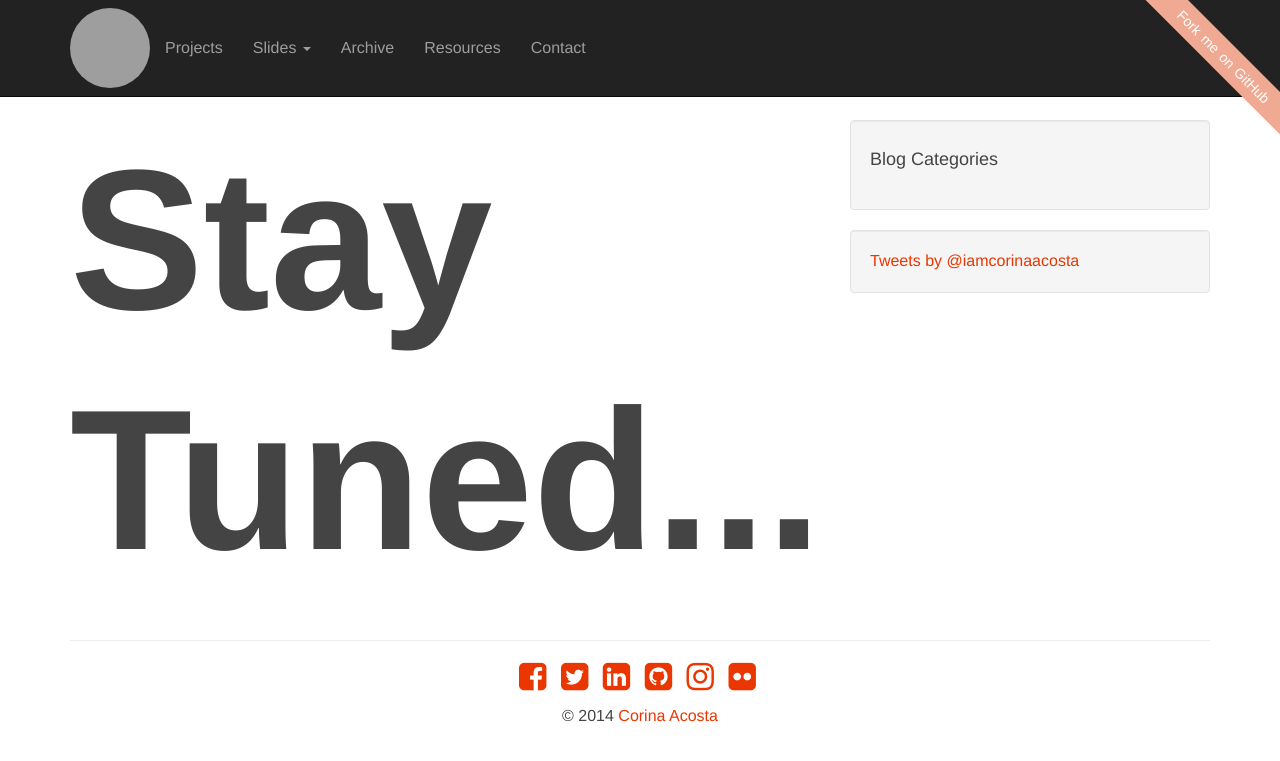
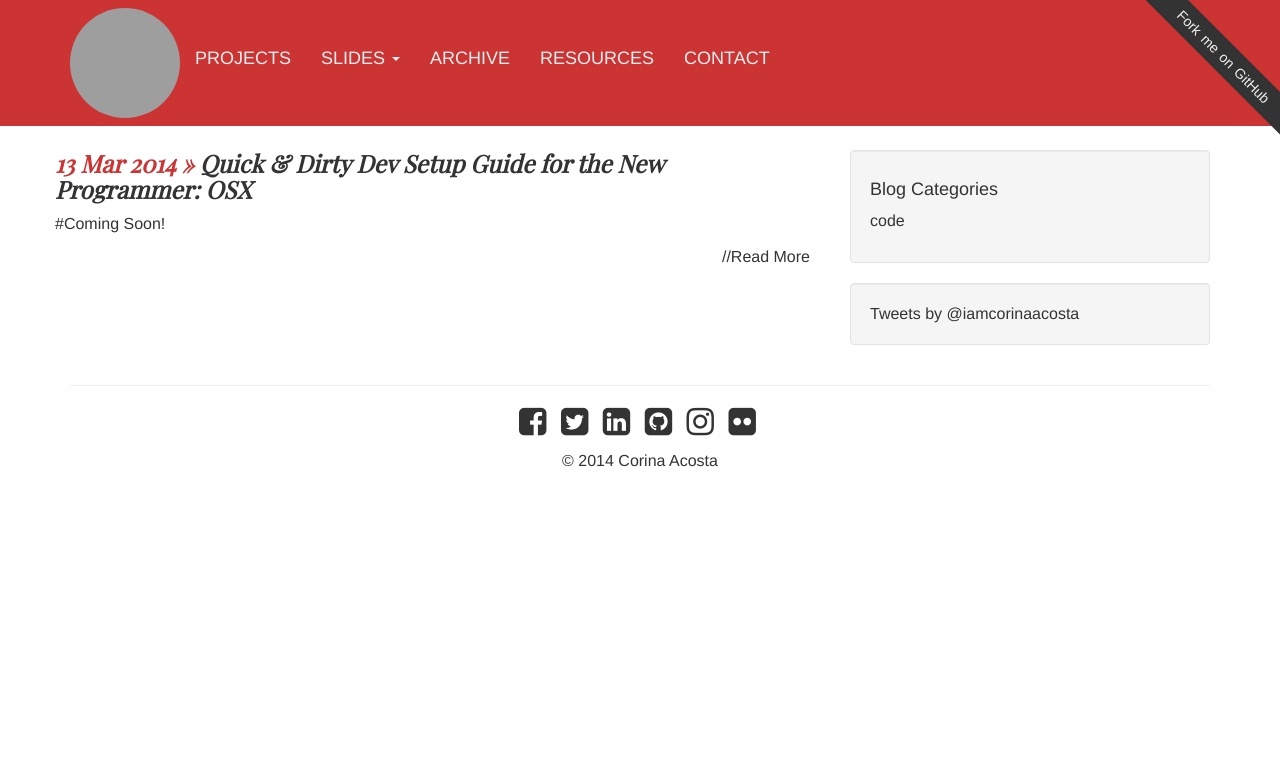
Before and after one commit to cacosta/caoi.github.io, a Jekyll site: the page built from index.html, in a window 1280 px wide. Shown: the top 761 px of the page. Built offline with Jekyll 4.4.1, drawn with Linux system fonts in a browser that asks for light colours; nearby versions of some CDN libraries; some web fonts are replaced; Markdown is read by kramdown in place of the engine named in the settings; the list of posts is cut into pages by our own code; comment, search, counter and statistics services are not loaded; grey boxes are pictures that could not be loaded.

Commit message:
New site design

````diff
--- a/_config.yml
+++ b/_config.yml
@@ -3,6 +3,7 @@ description: "Boston-based Web Developer, Teacher, Dancer turned Ashtangi, photo
 keywords: "Web Developer, Boston, Teacher, Ashtangi, Dancer, Photographer, App Developer"
 author: Corina Acosta
 markdown: redcarpet
+#extensions: [fenced_code_blocks]
 port: 4000
 pygments: true
 permalink: /:categories/:year/:month/:day/:title
--- a/_includes/header.html
+++ b/_includes/header.html
@@ -31,7 +31,7 @@
     <link rel="stylesheet" href="/css/custom.css">
 
     <!-- Google Fonts -->
-    <link href='http://fonts.googleapis.com/css?family=Varela' rel='stylesheet' type='text/css'>
+    <link href='http://fonts.googleapis.com/css?family=Playfair+Display:400,700italic,900italic' rel='stylesheet' type='text/css'>
 
     <!-- Font Awesome Icons -->
     <link href="//netdna.bootstrapcdn.com/font-awesome/4.0.3/css/font-awesome.min.css" rel="stylesheet">
@@ -78,4 +78,4 @@
         <!-- /.container -->
     </nav>
 
-    <div class="container" style="padding-top:20px;">
+    <div class="container main">
--- /dev/null
+++ b/_posts/2014-03-13-quick-and-dirty-dev-setup.markdown
@@ -0,0 +1,26 @@
+---
+layout: post
+date: 2014-03-13 20:08:14+00:00
+permalink: quick-and-dirty-dev-setup
+title: "Quick & Dirty Dev Setup Guide for the New Programmer: OSX"
+comments: true
+categories:
+- code
+---
+
+#Coming Soon!
+
+<!--
+```html
+def print_hi(name)
+  puts "Hi, #{name}"
+end
+print_hi('Tom')
+#=> prints 'Hi, Tom' to STDOUT.
+```
+-->
+
+Resources:
+
+* [Nicolas Hery](https://github.com/nicolashery/mac-dev-setup)
+* [Moncef Belyamani](http://www.moncefbelyamani.com/how-to-install-xcode-homebrew-git-rvm-ruby-on-mac)
--- a/css/custom.css
+++ b/css/custom.css
@@ -48,8 +48,8 @@
   display: block;
   width: 225px;
   font-size: 14px;
-  background-color: #f0a993;
-  color: white;
+  background-color: #333333;
+  color: #efefef;
   word-spacing: 2px;
   text-decoration: none;
   padding: 5px 15px 5px 25px;
@@ -75,29 +75,57 @@
 /*****************************************************************************/
 body {
   margin-top: 100px;
+  font-family: "HelveticaNeue-Light", "Helvetica Neue Light", "Helvetica Neue", Helvetica, Arial, "Lucida Grande", sans-serif;
   font-size: 16px;
-  color: #444444; }
+  color: #333333; }
   body a {
-    color: #ea3600;
+    color: #333333;
     text-decoration: none; }
     body a:hover {
-      color: #f0a993;
+      color: #cc3333;
       text-decoration: none; }
+
+.logo a {
+  background: url("https://graph.facebook.com/iamcorinaacosta/picture?width=110&height=110") no-repeat top center;
+  text-indent: -9999px;
+  width: 110px;
+  height: 110px;
+  display: block; }
 
 .fa-stack {
   margin-top: -8px; }
 
 .navbar {
+  border: none;
   padding: 8px 0; }
   .navbar .nav {
-    padding-top: 15px; }
+    padding-top: 25px;
+    font-size: 18px;
+    text-transform: uppercase; }
 
-.logo a {
-  background: url("https://graph.facebook.com/iamcorinaacosta/picture?width=80&height=80") no-repeat top center;
-  text-indent: -9999px;
-  width: 80px;
-  height: 80px;
-  display: block; }
+.navbar-inverse {
+  background-color: #cc3333;
+  color: #efefef; }
+  .navbar-inverse .navbar-nav > li > a {
+    color: #efefef; }
+  .navbar-inverse .navbar-nav > li > a:hover {
+    color: #333333; }
+  .navbar-inverse .navbar-nav > .dropdown > a .caret {
+    border-top-color: #efefef;
+    border-bottom-color: #efefef; }
+  .navbar-inverse .navbar-nav > .dropdown > a:hover .caret {
+    border-top-color: #333333;
+    border-bottom-color: #333333; }
+
+.main {
+  padding-top: 50px; }
+
+#home .posts h2, #home .posts h3, .post h2, .post h3 {
+  margin-top: 0;
+  font-family: "Playfair Display", serif;
+  font-weight: 700;
+  font-style: italic;
+  color: #cc3333; }
 
 #home .posts img {
   float: left;
@@ -107,7 +135,7 @@ body {
 #home .posts blockquote {
   visibility: hidden; }
 #home .posts li {
-  padding: 10px 0; }
+  padding-bottom: 10px; }
   #home .posts li:after {
     clear: both;
     content: "";
--- a/index.html
+++ b/index.html
@@ -2,12 +2,12 @@
 layout: default
 title: Home
 ---
-<p style="font-size:200px;line-height:1.2em;font-weight:bold;">Stay Tuned...</p>
 <div class="row">
   <div id="home">
     <ul class="posts list-unstyled">
       {% for post in paginator.posts %}
         <li>
+          <!--h3><span class="timestamp">{{ post.date | date_to_string }}</span> &raquo; <a href="{{ post.url }}">{{ post.title }}</a></h3-->
           <h3><span class="timestamp">{{ post.date | date_to_string }}</span> &raquo; <a href="{{ post.url }}">{{ post.title }}</a></h3>
           {{ post.excerpt }}
           <a href="{{ post.url }}" class="pull-right">//Read More</a>
--- a/sass/global.scss
+++ b/sass/global.scss
@@ -49,12 +49,11 @@
   display: block;
   width: 225px;
   font-size: 14px;
-  background-color: $base-color;
+  background-color: $dark-text;
   color: $light-text;
   word-spacing: 2px;
   text-decoration: none;
   padding: 5px 15px 5px 25px;
-
   position:relative;
   left: 20px;
   top: -37px;
````
Also changed, not shown: css/global.css (+51 -45 lines), sass/custom.scss (+47 -17 lines).
